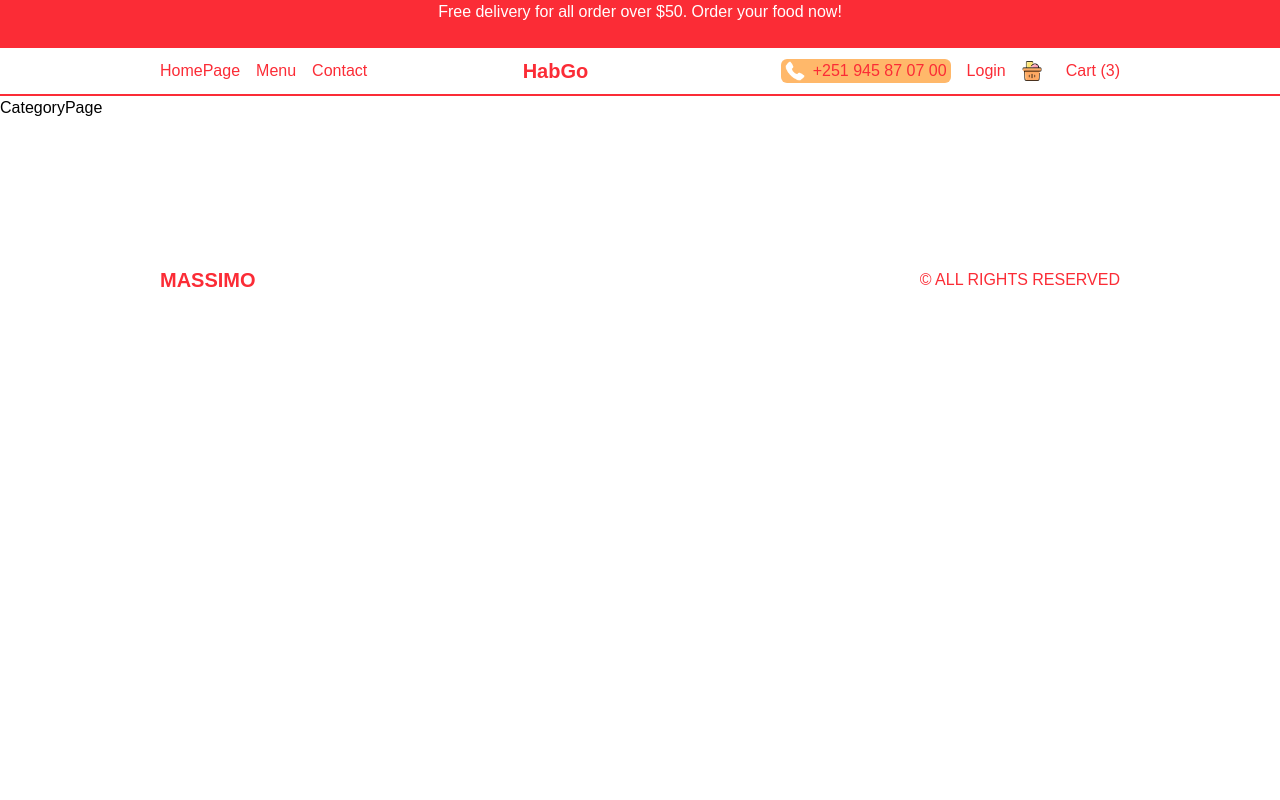
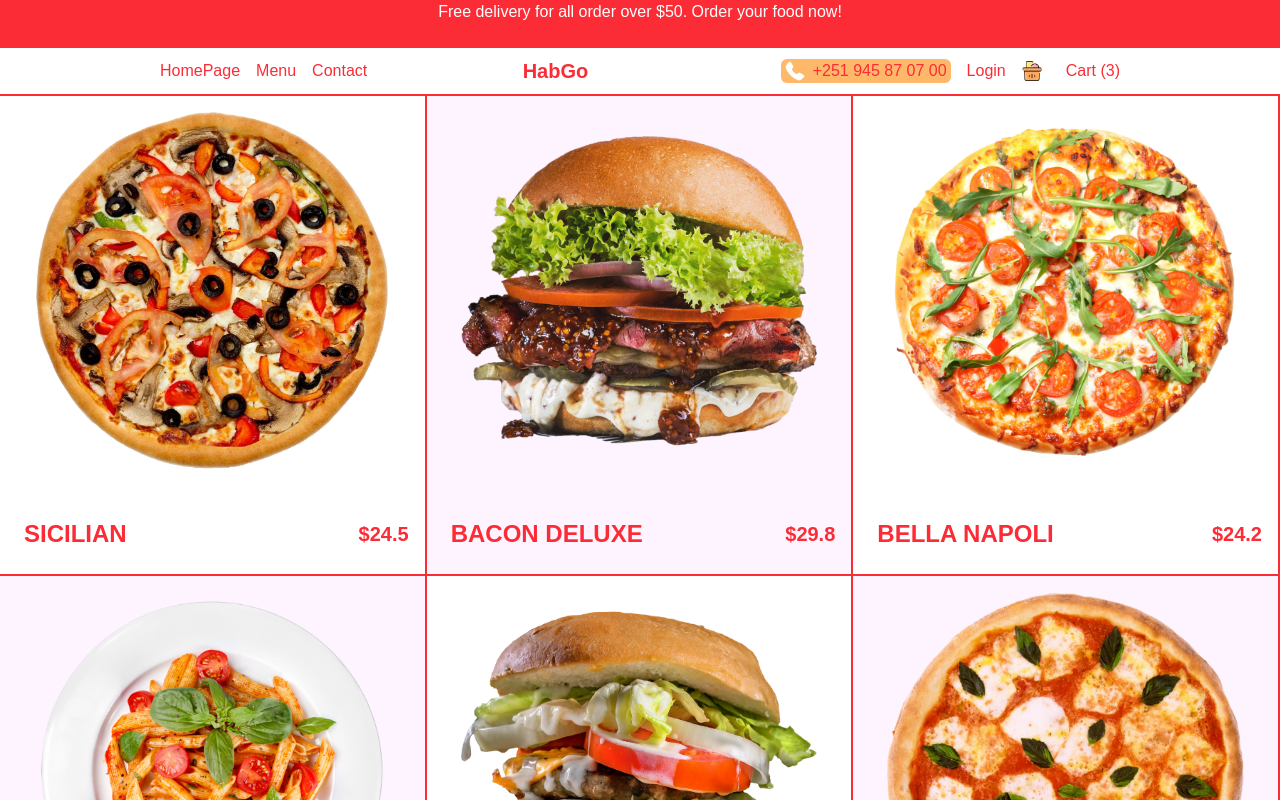
Before and after one commit to Habte121212/Food-Delivery, a Next.js app in the folder delivery/: page /menu/burgers in a window 1280 px wide. Shown: the top 800 px of the page. Built offline with nearby package versions, Linux system fonts and the light colour scheme.

Commit message:
CategoryPag

```diff
--- a/delivery/src/app/menu/[category]/page.tsx
+++ b/delivery/src/app/menu/[category]/page.tsx
@@ -1,9 +1,38 @@
+import { pizzzas } from '@/data'
+import Image from 'next/image'
+import Link from 'next/link'
 import React from 'react'
 
 const CategoryPage = () => {
   return (
-    <div>
-      CategoryPage
+    <div className="flex flex-wrap text-red-500">
+      {pizzzas.map((item) => (
+        <Link
+          className="w-full h-[60vh] border-b-2 border-r-2  border-red-500 md:w-1/2 lg:w-1/3 p-4 flex flex-col justify-between group even:bg-fuchsia-50"
+          href={`/product/$(item.id)`}
+          key={item.id}
+        >
+          {/* IMAGE CONTINEAR  */}
+          {item.img && (
+            <div className="relative h-[80%]">
+              <Image
+                src={item.img}
+                alt=""
+                fill
+                style={{ objectFit: 'contain' }}
+              />
+            </div>
+          )}
+          {/* TEXT CONTINEAR */}
+          <div className="flex items-center justify-between font-bold ">
+            <h1 className="text-2xl uppercase p-2">{item.title} </h1>
+            <h2 className="group-hover:hidden text-xl">${item.price} </h2>
+            <button className="hidden group-hover:inline-block upercase bg-red-500 text-white p-2 rounded-md">
+              Add to Cart
+            </button>
+          </div>
+        </Link>
+      ))}
     </div>
   )
 }
--- a/delivery/src/data.ts
+++ b/delivery/src/data.ts
@@ -119,6 +119,122 @@ export const featuredProducts: Product[] = [
 ]
 
 
+
+
+export const pizzzas: products = [
+  {
+    id: 1,
+    title: 'Sicilian',
+    desc: 'Ignite your taste buds with a fiery combination of spicy pepperoni, jalapeno and red onions for a burest of flavor. A classic Italian delight.',
+    img: '/temporary/p1.png',
+    price: 24.5,
+    options: [
+      { title: 'Small', additionalPrice: 0 },
+      { title: 'Medium', additionalPrice: 4 },
+      { title: 'Large', additionalPrice: 6 },
+    ],
+  },
+  {
+    id: 2,
+    title: 'Bacon Deluxe',
+    desc: 'Indulge in smoky goodness with a flame-grilled beef patty, topped with crispy bacon and melted cheese. A perfect blend of flavor.',
+    img: '/temporary/p2.png',
+    price: 29.8,
+    options: [
+      { title: 'Small', additionalPrice: 0 },
+      { title: 'Medium', additionalPrice: 4 },
+      { title: 'Large', additionalPrice: 6 },
+    ],
+  },
+  {
+    id: 3,
+    title: 'Bella Napoli',
+    desc: 'A classic Italian delight featuring a thin, crispy crust, tangy tomato sauce, fresh mozzarella, and basil for a perfect combination of flowers.',
+    img: '/temporary/p3.png',
+    price: 24.2,
+    options: [
+      { title: 'Small', additionalPrice: 0 },
+      { title: 'Medium', additionalPrice: 4 },
+      { title: 'Large', additionalPrice: 6 },
+    ],
+  },
+  {
+    id: 4,
+    title: 'Spicy Arrabbiata',
+    desc: 'Penne in a spicy tomato sauce with pepperoni and red onions for a burst of flavor.',
+    img: '/temporary/p4.png',
+    price: 26.7,
+    options: [
+      { title: 'Small', additionalPrice: 0 },
+      { title: 'Medium', additionalPrice: 4 },
+      { title: 'Large', additionalPrice: 6 },
+    ],
+  },
+  {
+    id: 5,
+    title: 'Jalapeno Fiesta',
+    desc: 'A beef patty topped with spicy jalapenos, made for spice lovers who crave a burst of flavor in everty bite.',
+    img: '/temporary/p5.png',
+    price: 29.6,
+    options: [
+      { title: 'Small', additionalPrice: 0 },
+      { title: 'Medium', additionalPrice: 4 },
+      { title: 'Large', additionalPrice: 6 },
+    ],
+  },
+  {
+    id: 6,
+    title: 'Margherita Magic',
+    desc: 'A timeless favorite with a sweet twist on the classic Margherita pizza. Mozzarella, tomatoes, and basil for a perfect balance of flavors.',
+    img: '/temporary/p6.png',
+    price: 24.9,
+    options: [
+      { title: 'Small', additionalPrice: 0 },
+      { title: 'Medium', additionalPrice: 4 },
+      { title: 'Large', additionalPrice: 6 },
+    ],
+  },
+  {
+    id: 7,
+    title: 'Garlic Parmesan Linguine',
+    desc: 'Linguine smothered in a creamy garlic parmesan sauce for a perfect blend of flavors.',
+    img: '/temporary/p7.png',
+    price: 28.9,
+    options: [
+      { title: 'Small', additionalPrice: 0 },
+      { title: 'Medium', additionalPrice: 4 },
+      { title: 'Large', additionalPrice: 6 },
+    ],
+  },
+  {
+    id: 8,
+    title: 'Mediterranean Delight',
+    desc: 'Mediterranean-inspired burger topped with fresh tomatoes and herbs for a healthy and satisfying meal.',
+    img: '/temporary/p8.png',
+    price: 32.8,
+    options: [
+      { title: 'Small', additionalPrice: 0 },
+      { title: 'Medium', additionalPrice: 4 },
+      { title: 'Large', additionalPrice: 6 },
+    ],
+  },
+  {
+    id: 9,
+    title: 'Hawaiian Teriyaki',
+    desc: 'A tropical burger with juicy beef glazed in tangy teriyaki sauce and topped with fresh pineapple for a unique flavor experience ',
+    img: '/temporary/p9.png',
+    price: 29.5,
+    options: [
+      { title: 'Small', additionalPrice: 0 },
+      { title: 'Medium', additionalPrice: 4 },
+      { title: 'Large', additionalPrice: 6 },
+    ],
+  },
+]
+
+
+
+
 type Menu = {
   id: number
   slug: string
```
